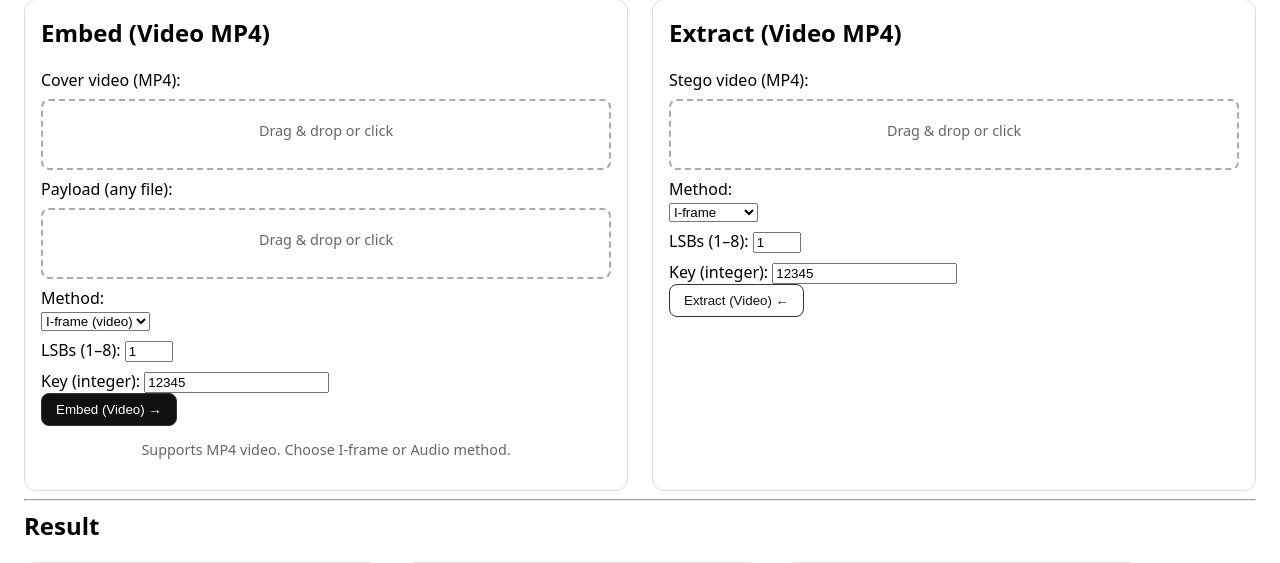
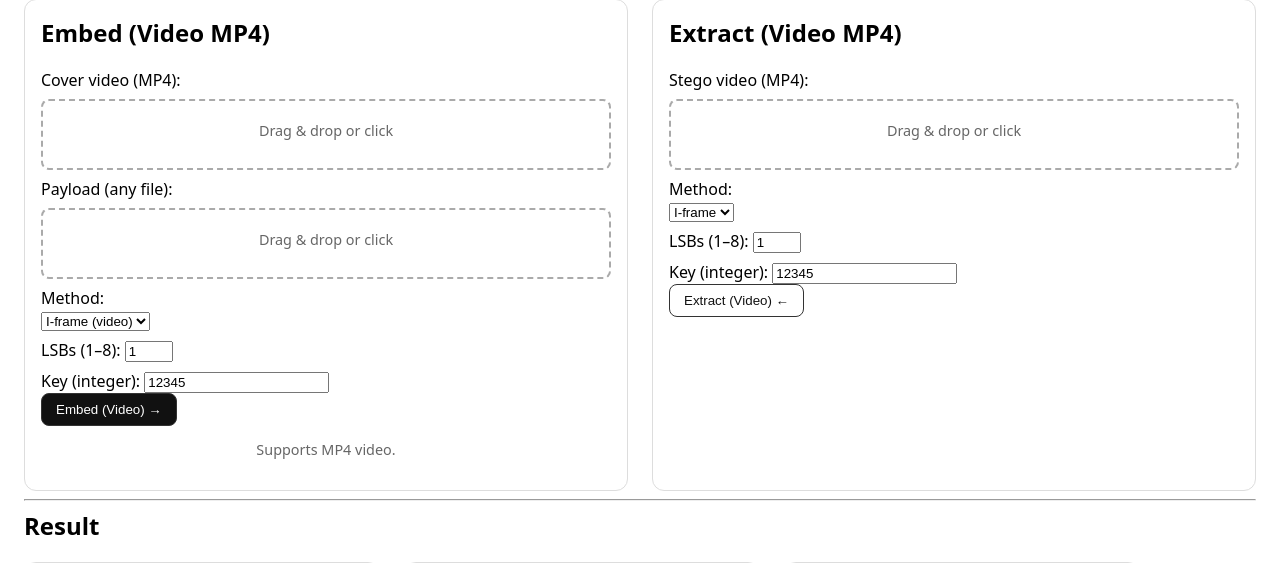
Before and after one commit to jkoui/INF2005, a Flask app: template app/templates/index.html in a window 1280 px wide. Shown: the part 1694-2257 px from the top of the page. Run offline with Flask 3, Linux system fonts and the light colour scheme; the template is opened without the code that fills it: most values are stand-ins (such as "Sample title", 1, 10 or a date in 2020); grey boxes marked "Sample" are stand-in pictures; some libraries are stand-ins or nearby versions.

Commit message:
FUCK U MP4

```diff
--- a/app/app.py
+++ b/app/app.py
@@ -878,9 +878,35 @@ def download_payload():
 _LAST_STEGO_VIDEO: bytes = b""
 _LAST_STEGO_METHOD: str = "iframe"
 
+def transcode_to_playable_mp4(in_path: str, out_path: str):
+    """
+    Make a browser-friendly MP4 preview (H.264 + yuv420p).
+    This WILL NOT preserve LSBs; preview-only.
+    """
+    cmd = [
+        "ffmpeg", "-y", "-i", in_path,
+        "-c:v", "libx264", "-preset", "veryfast", "-crf", "18",
+        "-pix_fmt", "yuv420p",
+        "-movflags", "+faststart",  # good for web playback
+        "-an",                      # keep video-only for preview; remove if you want audio
+        out_path
+    ]
+    subprocess.run(cmd, check=True)
+
+_LAST_ORIG_VIDEO: bytes = b""
+_LAST_STEGO_VIDEO_PREVIEW_MP4: bytes = b""
+
+def write_bytes(path: str, data: bytes):
+    with open(path, "wb") as f:
+        f.write(data)
+
+
 @app.post("/embed_video")
 def embed_video():
     global _LAST_STEGO_VIDEO, _LAST_STEGO_METHOD
+    # ADD THESE:
+    global _LAST_ORIG_VIDEO, _LAST_STEGO_VIDEO_PREVIEW_MP4
+
     try:
         cover = request.files.get("cover_video")
         payload = request.files.get("payload_video")
@@ -922,19 +948,38 @@ def embed_video():
             if method == "iframe":
                 # ---- Video I-frame stego ----
                 flat, meta, frames = load_video_from_file(input_mp4)
+
                 cap_bits = video_capacity_bits(flat.size, n_lsb)
                 if all_bits.size > cap_bits:
                     flash("Payload too large for video (I-frame).")
                     return redirect(url_for("index"))
 
                 flat_mut = embed_bits_into_bytes(flat.copy(), all_bits, n_lsb, key)
-                stego_bytes = save_video_to_bytes(flat_mut, meta)
+
+                # Save lossless stego with whatever container/codec the helper returns
+                stego_lossless_path = os.path.join(tmpdir, "stego_lossless.mkv")
+                stego_bytes_lossless = save_video_to_bytes(flat_mut, meta)  # <-- no kwargs
+                write_bytes(stego_lossless_path, stego_bytes_lossless)
+
+                # Make a browser-playable MP4 preview
+                preview_mp4_path = os.path.join(tmpdir, "stego_preview.mp4")
+                transcode_to_playable_mp4(stego_lossless_path, preview_mp4_path)
+
+                with open(preview_mp4_path, "rb") as f:
+                    _LAST_STEGO_VIDEO_PREVIEW_MP4 = f.read()
+
+                # Canonical (lossless) for download/extraction
+                stego_bytes = stego_bytes_lossless
+
+                # Keep original for side-by-side preview
+                with open(input_mp4, "rb") as f:
+                    _LAST_ORIG_VIDEO = f.read()
 
             else:
-                # ---- Audio-track stego ----
+                # ---- Audio-track stego (unchanged) ----
                 wav_in = os.path.join(tmpdir, "audio_in.wav")
                 wav_out = os.path.join(tmpdir, "audio_out.wav")
-                mov_out = os.path.join(tmpdir, "stego_audio.mov")  # stay consistent
+                mov_out = os.path.join(tmpdir, "stego_audio.mov")
 
                 extract_audio_from_mp4(input_mp4, wav_in)
 
@@ -949,19 +994,37 @@ def embed_video():
                 with open(wav_out, "wb") as f:
                     f.write(stego_wav)
 
-                # Mux back into MOV (PCM-safe)
                 replace_audio_in_mp4(input_mp4, wav_out, mov_out)
                 with open(mov_out, "rb") as f:
                     stego_bytes = f.read()
 
         _LAST_STEGO_VIDEO = stego_bytes
         _LAST_STEGO_METHOD = method
-        result = {"download_video_url": url_for("download_stego_video")}
+
+        result = {
+            "download_video_url": url_for("download_stego_video"),
+            "orig_stream_url": url_for("stream_original_video"),
+            "stego_stream_url": url_for("stream_stego_preview")
+        }
         return render_template("index.html", result=result)
 
     except Exception as e:
         flash(f"Embed Video error: {e}")
         return redirect(url_for("index"))
+
+@app.get("/stream/original_video")
+def stream_original_video():
+    if not _LAST_ORIG_VIDEO:
+        return redirect(url_for("index"))
+    # assume it's mp4
+    return send_file(io.BytesIO(_LAST_ORIG_VIDEO), mimetype="video/mp4")
+
+@app.get("/stream/stego_preview")
+def stream_stego_preview():
+    if not _LAST_STEGO_VIDEO_PREVIEW_MP4:
+        return redirect(url_for("index"))
+    return send_file(io.BytesIO(_LAST_STEGO_VIDEO_PREVIEW_MP4), mimetype="video/mp4")
+
 
 @app.get("/download/stego_video")
 def download_stego_video():
@@ -969,9 +1032,10 @@ def download_stego_video():
         return redirect(url_for("index"))
 
     if _LAST_STEGO_METHOD == "iframe":
-        filename = "stego_iframe.mp4"
-        mimetype = "video/mp4"
-    else:  # audio
+        # true, lossless stego for extraction
+        filename = "stego_iframe_lossless.mkv"
+        mimetype = "video/x-matroska"
+    else:
         filename = "stego_audio.mov"
         mimetype = "video/quicktime"
 
@@ -981,8 +1045,6 @@ def download_stego_video():
         download_name=filename,
         mimetype=mimetype
     )
-
-
 
 @app.post("/extract_video")
 def extract_video():
@@ -998,10 +1060,12 @@ def extract_video():
             return redirect(url_for("index"))
 
         with tempfile.TemporaryDirectory() as tmpdir:
+            # Ensure that both .mp4 and .mkv are supported for extraction
             ext = os.path.splitext(stego.filename or "")[1].lower()
-            if ext not in [".mp4", ".mov"]:
-                ext = ".mp4"
-            input_video = os.path.join(tmpdir, "stego" + ext)
+            if ext not in [".mp4", ".mov", ".mkv"]:
+                ext = ".mp4"  # Default to MP4 if extension is unsupported
+
+            input_video = os.path.join(tmpdir, f"stego{ext}")
             stego.save(input_video)
 
             if method == "iframe":
--- a/app/templates/index.html
+++ b/app/templates/index.html
@@ -252,7 +252,6 @@
       <label>Method:</label>
       <select name="method" required>
         <option value="iframe" selected>I-frame (video)</option>
-        <option value="audio">Audio track</option>
       </select>
 
       <label>LSBs (1–8): <input type="number" name="lsb" min="1" max="8" value="1" required></label>
@@ -260,7 +259,7 @@
 
       <button class="btn" type="submit">Embed (Video) →</button>
     </form>
-    <p class="note">Supports MP4 video. Choose I-frame or Audio method.</p>
+    <p class="note">Supports MP4 video.</p>
   </div>
 
   <div class="card" style="flex:1; min-width: 340px;">
@@ -268,14 +267,13 @@
     <form action="{{ url_for('extract_video') }}" method="post" enctype="multipart/form-data">
       <label>Stego video (MP4):</label>
       <div class="drop-zone">Drag & drop or click
-          <input type="file" name="stego_video" accept=".mp4,.mov">
+          <input type="file" name="stego_video" accept=".mp4,.mov,.mkv">
         <div class="file-name"></div>
       </div>
 
       <label>Method:</label>
       <select name="method" required>
         <option value="iframe" selected>I-frame</option>
-        <option value="audio">Audio track</option>
       </select>
 
       <label>LSBs (1–8): <input type="number" name="lsb" min="1" max="8" value="1" required></label>
@@ -406,6 +404,33 @@
           </table>
         </div>
       {% endif %}
+      {% if result and result.orig_stream_url and result.stego_stream_url %}
+        <div style="display:grid;grid-template-columns:1fr 1fr;gap:16px;margin-top:16px">
+          <div>
+            <h3>Original (preview)</h3>
+            <video controls preload="metadata" style="width:100%;max-height:360px;">
+              <source src="{{ result.orig_stream_url }}" type="video/mp4" />
+              Your browser does not support the video tag.
+            </video>
+          </div>
+          <div>
+            <h3>Stego (preview)</h3>
+            <video controls preload="metadata" style="width:100%;max-height:360px;">
+              <source src="{{ result.stego_stream_url }}" type="video/mp4" />
+              Your browser does not support the video tag.
+            </video>
+          </div>
+        </div>
+        {% endif %}
+
+        {% if result and result.download_video_url %}
+          <p style="margin-top:12px">
+            <a href="{{ result.download_video_url }}" class="btn btn-primary">
+              Download True Stego (lossless)
+            </a>
+          </p>
+        {% endif %}
+
     </div>
 
     {% if result.download_url %}
```
